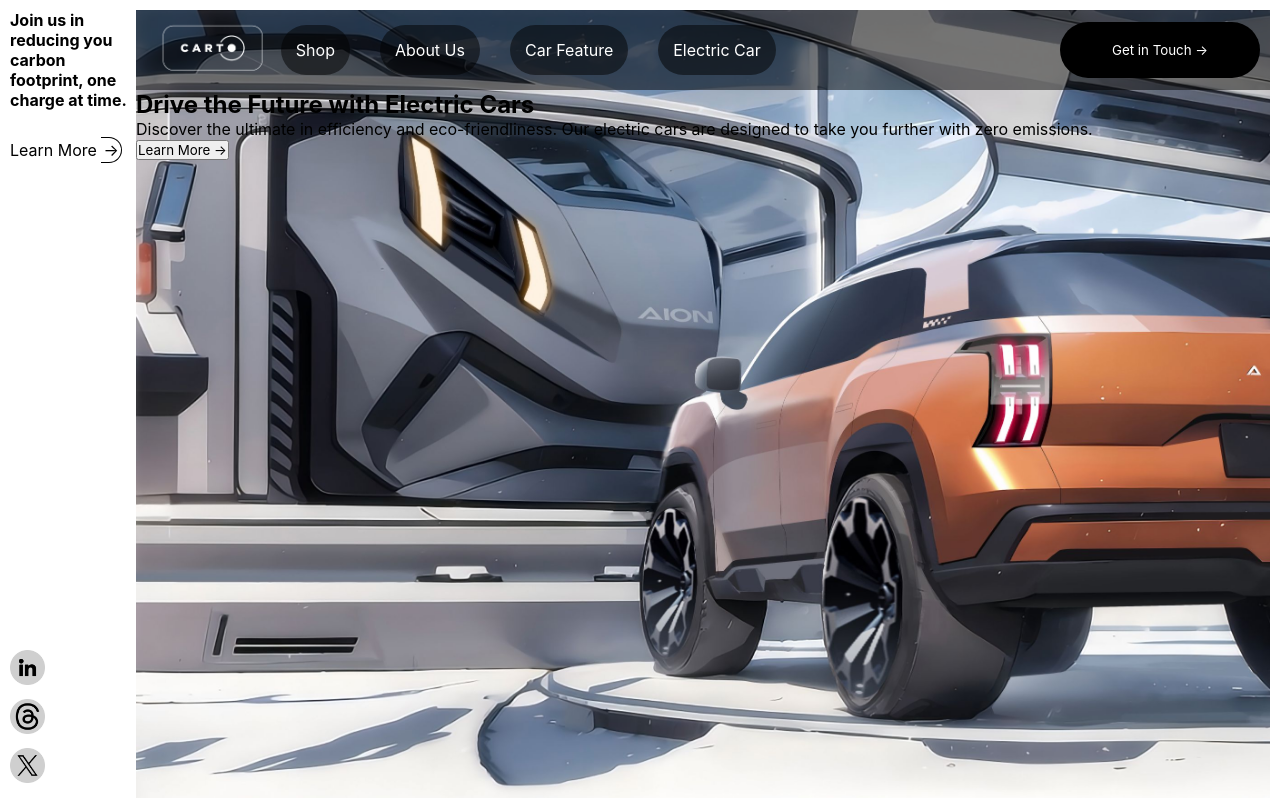
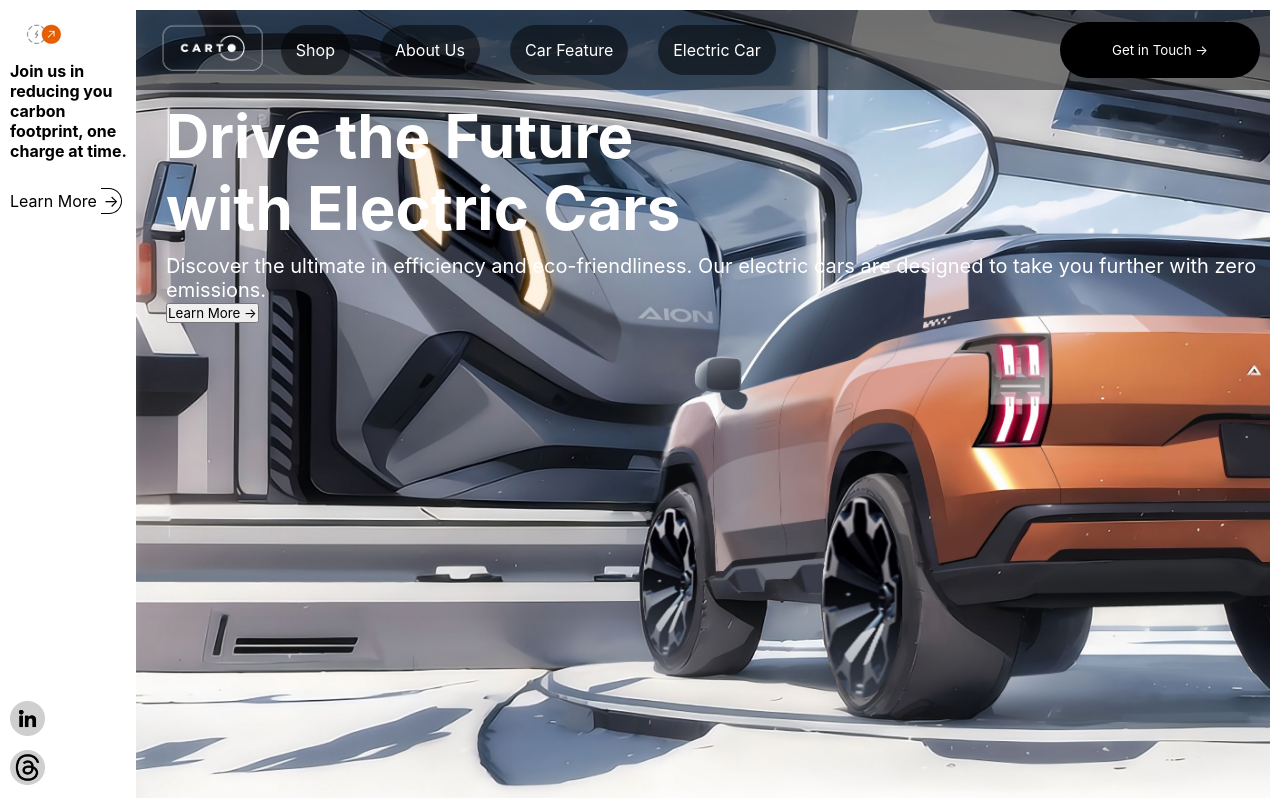
Before and after one commit to yaokissi/AION-V, a Vue app: page / in a window 1280 px wide. Shown: the top 798 px of the page. Built offline with nearby package versions, Linux system fonts and the light colour scheme.

Commit message:
feat: integration maquette 3

```diff
--- a/src/views/homeView.vue
+++ b/src/views/homeView.vue
@@ -1,6 +1,7 @@
 <template>
   <section class="page--content">
     <div class="left-side">
+      <img src="../assets/img/img.png">
       <h2>Join us in reducing you carbon footprint, one charge at time.</h2>
       <p class="p--link--a--footprint">Learn More <a href="#">&rarr;</a> </p>
       <div class="social-media">
@@ -30,7 +31,7 @@
           <button>Get in Touch &rarr;</button>
         </nav>
         <div class="main">
-          <h1>Drive the Future with Electric Cars</h1>
+          <h1>Drive the Future <br> with Electric Cars</h1>
           <p>Discover the ultimate in efficiency and eco-friendliness. Our electric cars are designed to take you further with zero emissions.</p>
           <button>Learn More &rarr;</button>
         </div>
@@ -144,9 +145,22 @@ h2 {
 .header {
   background-image: url("../assets/img/headerCover.jpg");
   background-size: cover;
+
   background-repeat: no-repeat;
   height: 100vh;
-
+  .main{
+    margin-left: 30px;
+    p {
+      font-size: 20px;
+      margin-top: 10px;
+      color: white;
+    }
+  }
+  h1 {
+    font-size: 60px;
+    margin-top: 10px;
+    color: white;
+  }
   nav {
     display: flex;
     justify-content: space-between;
```
